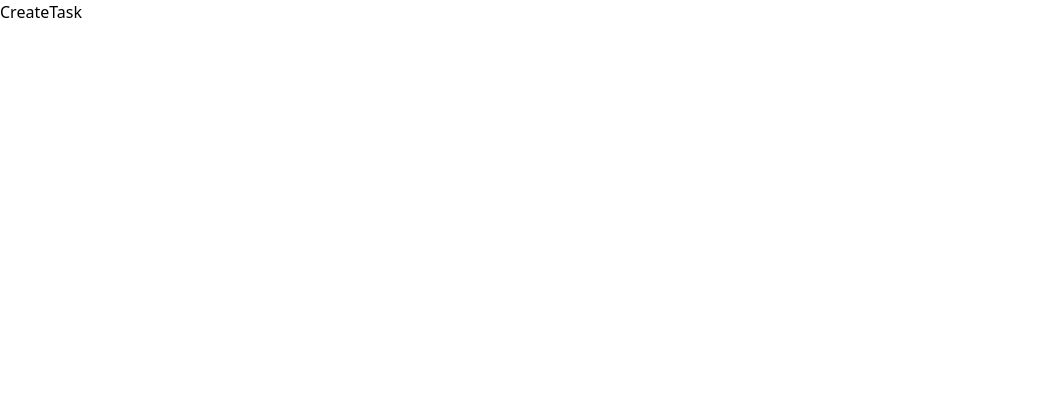
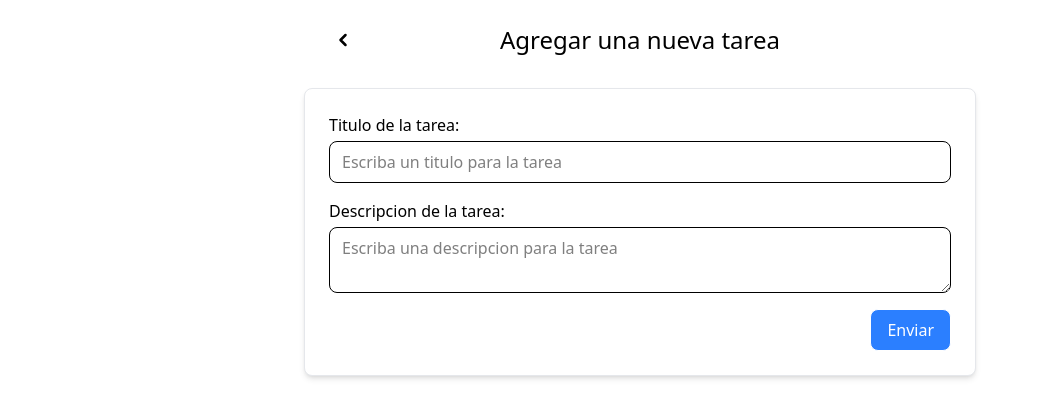
Before and after one commit to EliasCampo/prueba-tecnica-frontend, a React (Vite) app: page /create-task in a window 1280 px wide. Shown: the top 418 px of the page, without its empty margins (0-1038 px from the left). Built offline with nearby package versions, Linux system fonts and the light colour scheme.

Commit message:
add create task

```diff
--- /dev/null
+++ b/src/components/assets/General.jsx
@@ -0,0 +1,20 @@
+export function ArrowLeftImgIcon(props) {
+  return (
+    <svg
+      xmlns='http://www.w3.org/2000/svg'
+      width={props.width || '30'}
+      height={props.height || '30'}
+      viewBox='0 0 24 24'
+      fill='none'
+      {...props}
+    >
+      <path
+        d='M14 16L10 12L14 8'
+        stroke={props.stroke || 'black'}
+        strokeWidth='2'
+        strokeLinecap='round'
+        strokeLinejoin='round'
+      />
+    </svg>
+  )
+}
--- /dev/null
+++ b/src/components/form/Form.jsx
@@ -0,0 +1,76 @@
+import { useState } from "react";
+import axiosPublic from "../../service/axiosPublic";
+import { useNavigate } from "react-router-dom";
+
+const Form = () => {
+    const navigate = useNavigate();
+    const [title, setTitle] = useState("");
+    const [description, setDescription] = useState("");
+
+
+    const handleSubmit = async (e) => {
+        e.preventDefault();
+
+        try {
+            const res = await axiosPublic.post("/createTask", {
+                title,
+                description
+            });
+            console.log("tarea creada", res.data);
+            navigate("/");
+        } catch (error) {
+            console.error("error creando tarea: ", error)
+        }
+    };
+
+
+    return (
+
+        <form
+            onSubmit={handleSubmit}
+            className="flex flex-col w-full max-w-2xl bg-white border border-gray-200 p-6 rounded-lg shadow-md hover:shadow-lg transition-shadow gap-4"
+
+        >
+            <div className='flex flex-col gap-1'>
+                <label className="font-medium">
+                    Titulo de la tarea:
+                </label>
+                <input
+                    type="text"
+                    name="title"
+                    placeholder="Escriba un titulo para la tarea"
+                    value={title}
+                    onChange={(e) => setTitle(e.target.value)}
+                    className='px-3 py-2 rounded-lg border focus:outline-none focus:ring-2 focus:ring-blue-400'
+                />
+            </div>
+
+            <div className='flex flex-col gap-1'>
+                <label className='font-medium'>
+                    Descripcion de la tarea:
+                </label>
+                <textarea
+                    name="description"
+                    placeholder="Escriba una descripcion para la tarea"
+                    value={description}
+                    onChange={(e) => setDescription(e.target.value)}
+                    className='px-3 py-2 rounded-lg border focus:outline-none focus:ring-2 focus:ring-blue-400'
+
+                />
+            </div>
+            <div className="flex justify-end">
+                <button
+                    type="submit"
+                    className="border rounded-lg bg-blue-500 hover:bg-blue-600 text-white px-4 py-2 transition-colors"
+                >
+                    Enviar
+                </button>
+            </div>
+        </form>
+
+
+
+    )
+}
+
+export default Form
--- a/src/pages/CreateTask.jsx
+++ b/src/pages/CreateTask.jsx
@@ -1,9 +1,28 @@
-import React from 'react'
+import { ArrowLeftImgIcon } from '../components/assets/General'
+import Form from '../components/form/Form'
+import { useNavigate } from 'react-router-dom'
 
 const CreateTask = () => {
-  return (
-    <div>CreateTask</div>
-  )
+    const navigate = useNavigate();
+
+    return (
+        <div className='flex flex-col justify-center items-center gap-2'>
+            <div className='flex items-center max-w-2xl w-full p-6'>
+                <div className='flex items-center w-full relative'>
+                    <button
+                    className='absolute left-0 cursor-pointer'
+                    onClick={()=> navigate(-1)}
+                    >
+                        <ArrowLeftImgIcon />
+                    </button>
+                    <h1 className='flex-1 text-center text-2xl '>Agregar una nueva tarea</h1>
+                </div>
+            </div>
+            <div className='flex justify-center items-center w-full h-full '>
+                <Form />
+            </div>
+        </div>
+    )
 }
 
 export default CreateTask
--- a/src/pages/HomePage.jsx
+++ b/src/pages/HomePage.jsx
@@ -43,7 +43,7 @@ const HomePage = () => {
           <h1 className="text-3xl font-bold text-gray-800">Listado de Tareas</h1>
           <div>
             <button
-            className='border rounded-lg bg-blue-400 p-1 cursor-pointer'
+            className='border rounded-lg bg-blue-400 p-2 cursor-pointer text-white'
             onClick={()=> navigate('/create-task')}
             >
               Agregar nueva tarea
@@ -72,7 +72,7 @@ const HomePage = () => {
                   <div>
                     <button
                       onClick={() => handleDelete(t.id)}
-                      className='bg-red-400 border rounded-lg p-1 text-white cursor-pointer'
+                      className='bg-red-400 border rounded-lg p-2 text-white cursor-pointer'
                     >
                       Borrar
                     </button>
```
